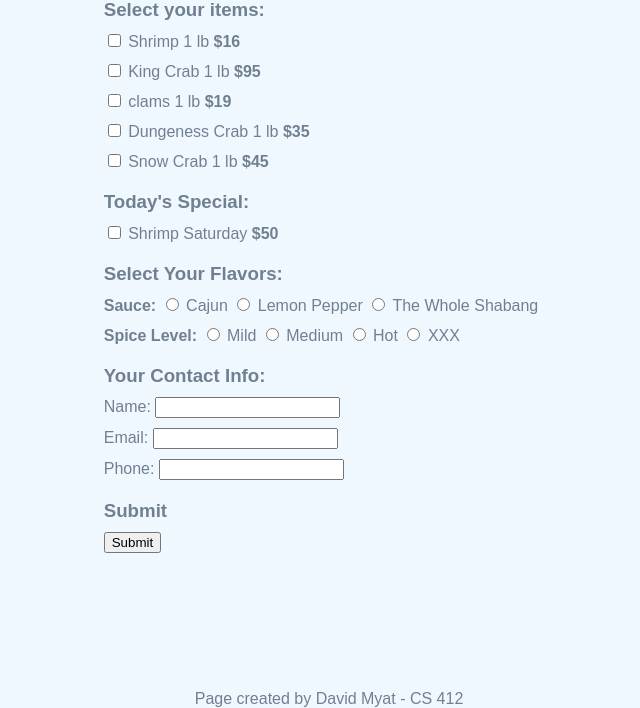
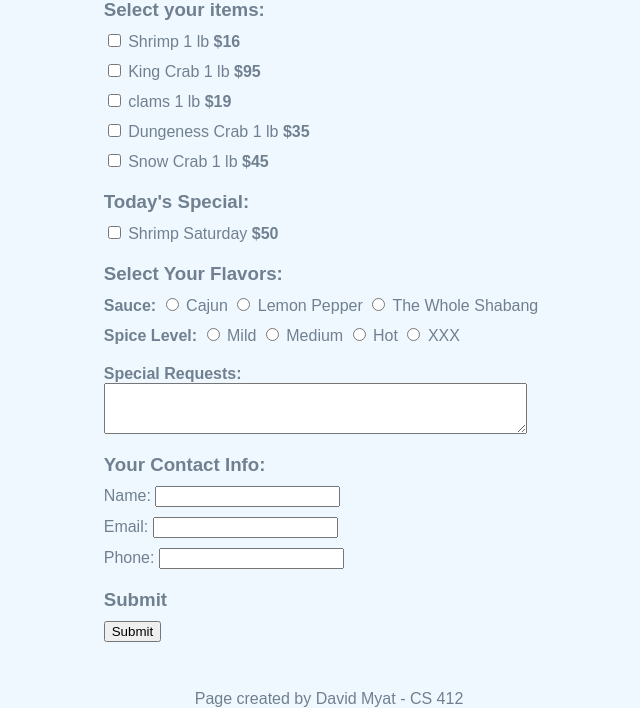
Before and after one commit to Amyat103/django, a Django app: page /restaurant/order/ in a window 1280 px wide. Shown: the part 92-800 px from the top of the page, without its empty margins (319-959 px from the left). Run offline with Django 5.2, Linux system fonts and the light colour scheme.

Commit message:
add special request for restaurant page

```diff
--- a/restaurant/templates/restaurant/confirmation.html
+++ b/restaurant/templates/restaurant/confirmation.html
@@ -22,6 +22,10 @@
                 <h3><strong>Sauce and Spice:</strong></h3>
                 <p>Sauce: {{ sauce }}</p>
                 <p>Spice Level: {{ spice_level }}</p>
+                {% if special_requests %}
+                    <h3><strong>Special Requests:</strong></h3>
+                    <p>{{ special_requests }}</p>
+                {% endif %}
             </div>
             <div>
                 <h3><strong>Your Info:</strong></h3>
--- a/restaurant/templates/restaurant/order.html
+++ b/restaurant/templates/restaurant/order.html
@@ -70,6 +70,13 @@
                 </div>
             </div>
 
+            <div>
+                <strong>Special Requests:</strong>
+                <div>
+                    <textarea name="special_requests" rows="3" cols="50"></textarea>
+                </div>
+            </div>
+
             <div class="form_category_container">
                 <!-- customer's info to contact -->
                 <h3><strong>Your Contact Info:</strong></h3>
--- a/restaurant/views.py
+++ b/restaurant/views.py
@@ -79,6 +79,7 @@ def submit(request):
         name = request.POST["name"]
         email = request.POST["email"]
         phone = request.POST["phone"]
+        special_requests = request.POST.get("special_requests")
 
     # calculate total price and add 50 if daily special exists
     total_price = 0
@@ -109,6 +110,7 @@ def submit(request):
         "phone": phone,
         "total_price": total_price,
         "ready_time": ready_time,
+        "special_requests": special_requests,
     }
 
     return render(request, template_name, context)
```
